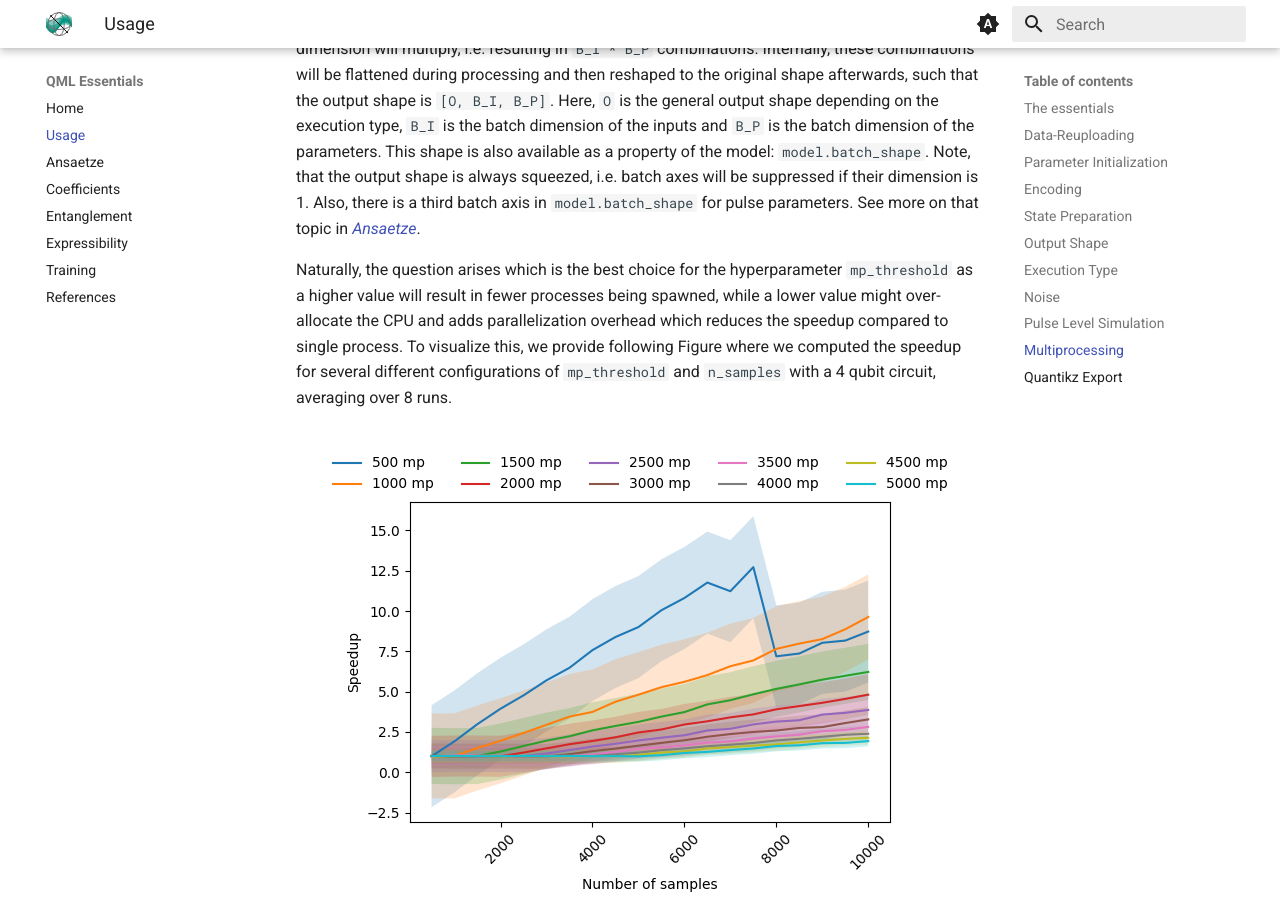
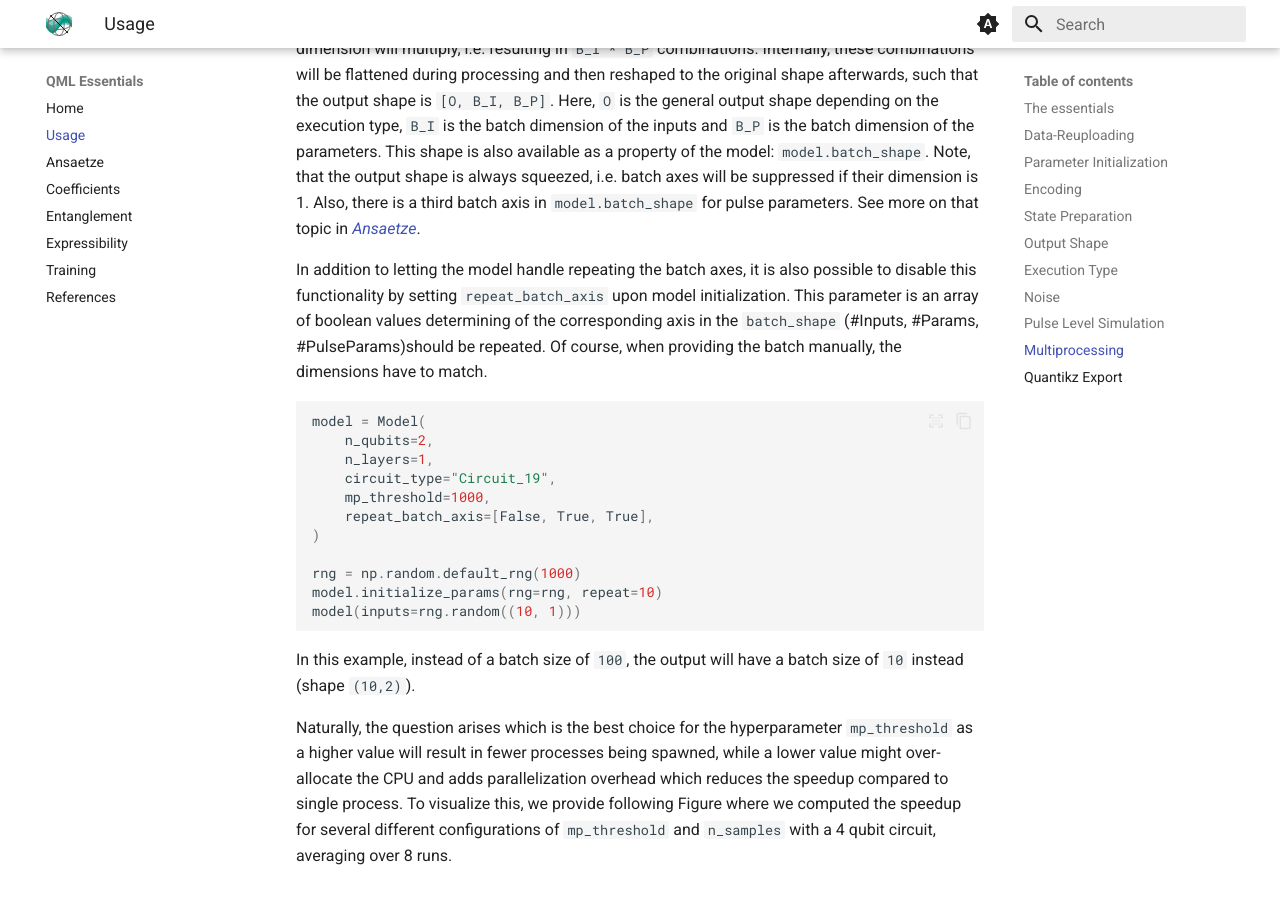
Before and after one commit to cirKITers/qml-essentials, an MkDocs documentation site: the page built from docs/usage.md, in a window 1280 px wide and 900 px high, scrolled down 7710 px. Built offline with MkDocs 1.6.1 and Material for MkDocs 9.7.7, drawn with Linux system fonts in a browser that asks for light colours; emoji names are drawn with the system emoji font.

Commit message:
added doc
Signed-off-by: lc3267 <lc3267@kit.edu>

````diff
--- a/docs/usage.md
+++ b/docs/usage.md
@@ -277,6 +277,26 @@ Note, that the output shape is always squeezed, i.e. batch axes will be suppress
 Also, there is a third batch axis in `model.batch_shape` for pulse parameters.
 See more on that topic in [*Ansaetze*](ansaetze.md#pulse_simulation).
 
+In addition to letting the model handle repeating the batch axes, it is also possible to disable this functionality by setting `repeat_batch_axis` upon model initialization.
+This parameter is an array of boolean values determining of the corresponding axis in the `batch_shape` (#Inputs, #Params, #PulseParams)should be repeated.
+Of course, when providing the batch manually, the dimensions have to match.
+
+```python
+model = Model(
+    n_qubits=2,
+    n_layers=1,
+    circuit_type="Circuit_19",
+    mp_threshold=1000,
+    repeat_batch_axis=[False, True, True],
+)
+
+rng = np.random.default_rng(1000)
+model.initialize_params(rng=rng, repeat=10)
+model(inputs=rng.random((10, 1)))
+```
+
+In this example, instead of a batch size of `100`, the output will have a batch size of `10` instead (shape `(10,2)`).
+
 Naturally, the question arises which is the best choice for the hyperparameter `mp_threshold` as a higher value will result in fewer processes being spawned, while a lower value might over-allocate the CPU and adds parallelization overhead which reduces the speedup compared to single process.
 To visualize this, we provide following Figure where we computed the speedup for several different configurations of `mp_threshold` and `n_samples` with a 4 qubit circuit, averaging over 8 runs.
 
````
Also changed, not shown: docs/usage.ipynb.
